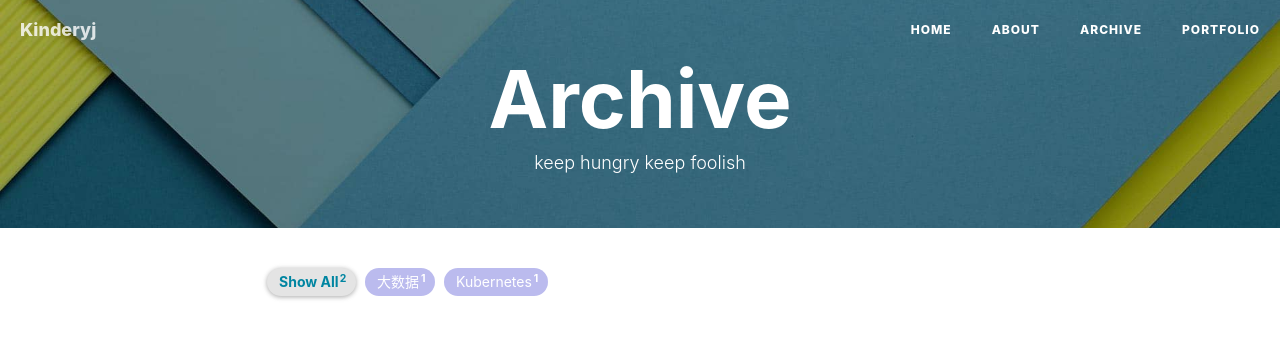
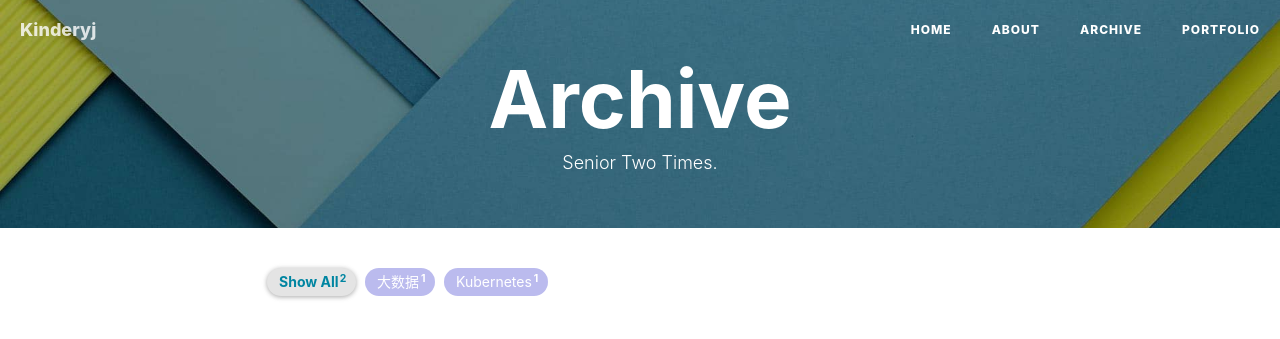
Before and after one commit to kinderyj/kinderyj.github.io, a Jekyll site: the page built from archive.html, in a window 1280 px wide. Shown: the top 339 px of the page. Built offline with Jekyll 4.4.1, drawn with Linux system fonts in a browser that asks for light colours; nearby versions of some CDN libraries; comment, search, counter and statistics services are not loaded.

Commit message:
Update archive.html

```diff
--- a/archive.html
+++ b/archive.html
@@ -1,7 +1,7 @@
 ---
 title: Archive
 layout: default
-description: keep hungry keep foolish
+description: Senior Two Times.
 header-img: "img/tag-bg.jpg"
 ---
 
```
